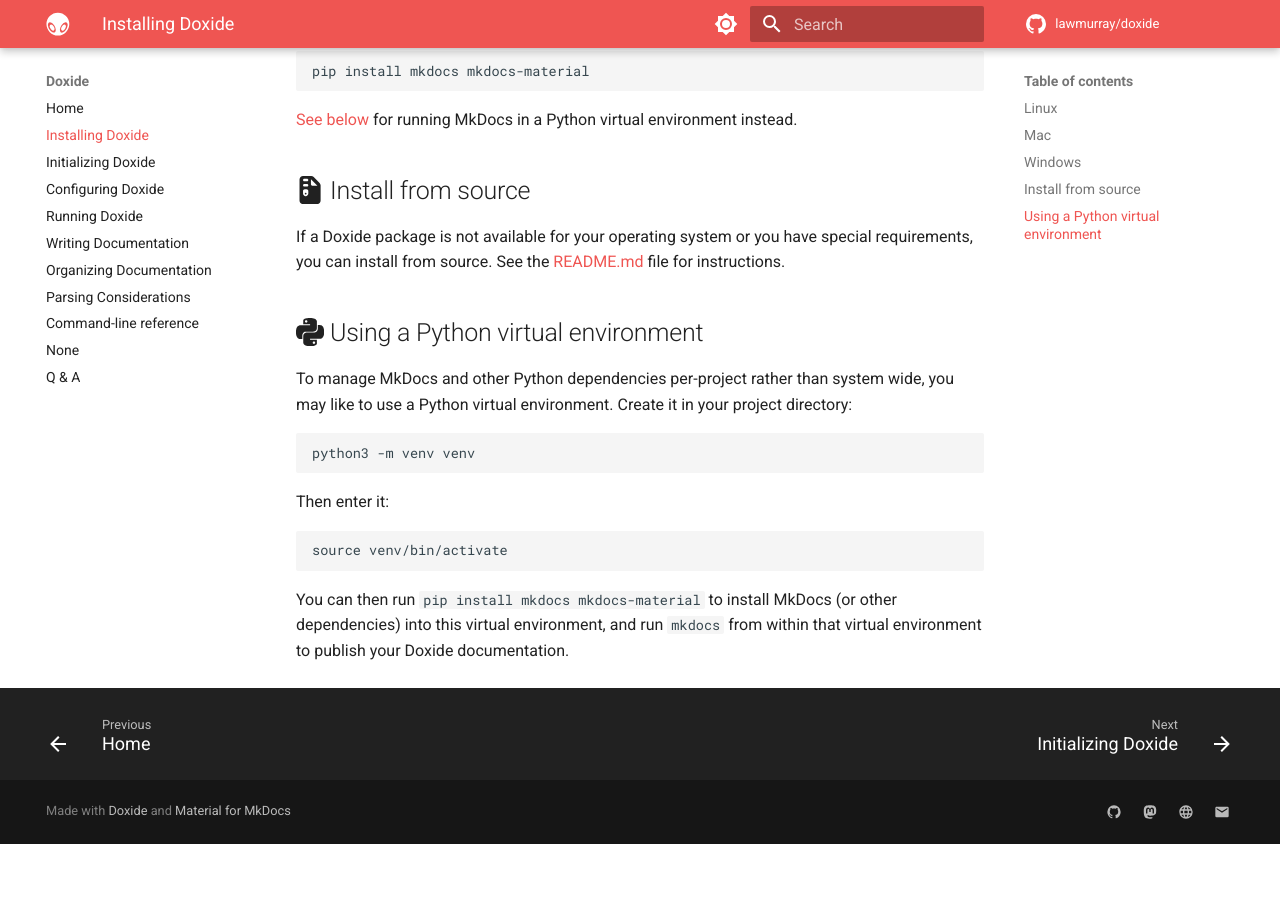
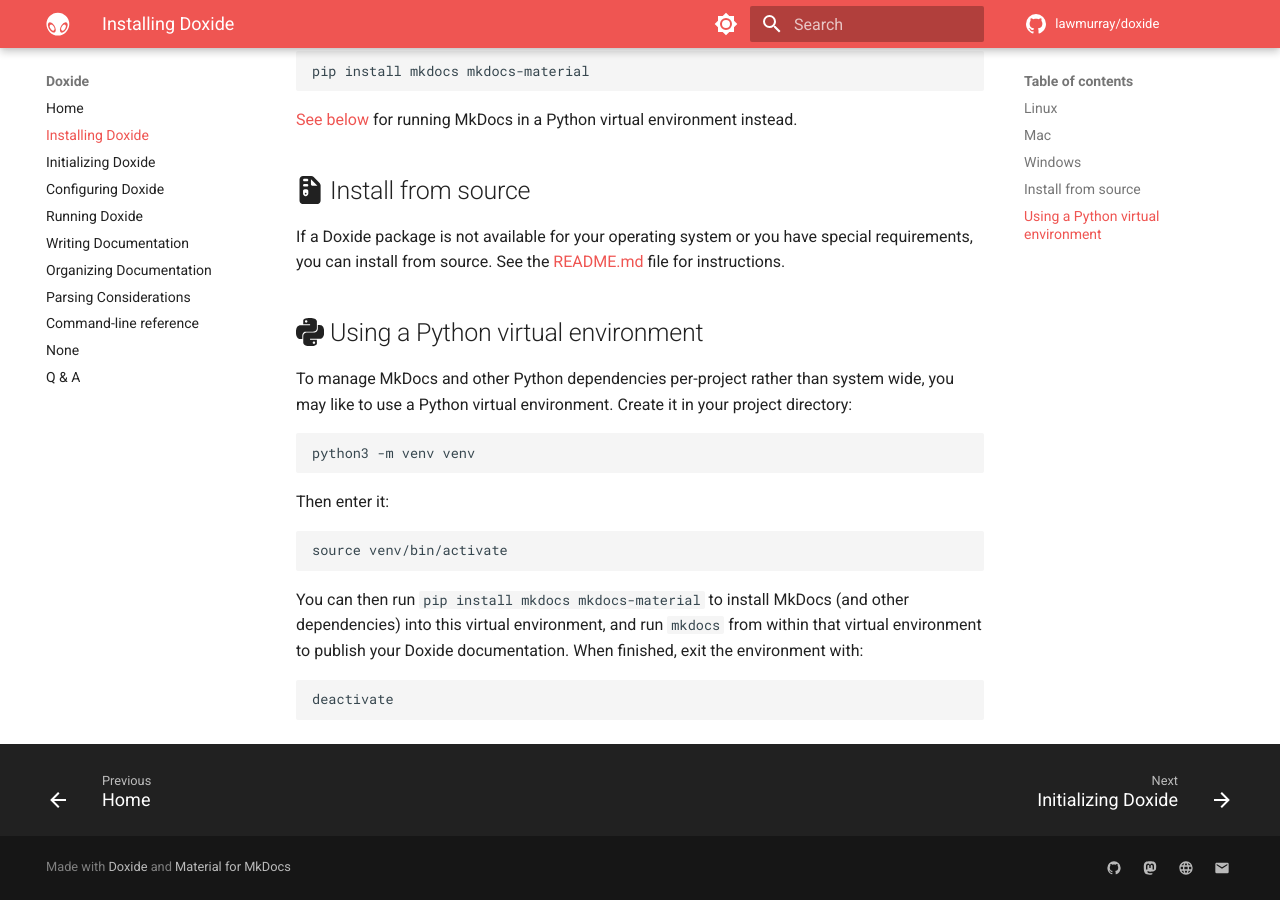
Before and after one commit to lawmurray/doxide, an MkDocs documentation site: the page built from docs/installation.md, in a window 1280 px wide and 900 px high, scrolled down 1710 px. Built offline with MkDocs 1.6.1 and Material for MkDocs 9.7.7, drawn with Linux system fonts in a browser that asks for light colours; comment, search, counter and statistics services are not loaded; before the commit the page ends 2554 px from its top, so only the background shows below that.

Commit message:
Added how to deactivate Python virtual environment to installation instructions.

````diff
--- a/docs/installation.md
+++ b/docs/installation.md
@@ -129,4 +129,7 @@
 ```
 source venv/bin/activate
 ```
-You can then run  `pip install mkdocs mkdocs-material` to install MkDocs (or other dependencies) into this virtual environment, and run `mkdocs` from within that virtual environment to publish your Doxide documentation.
+You can then run  `pip install mkdocs mkdocs-material` to install MkDocs (and other dependencies) into this virtual environment, and run `mkdocs` from within that virtual environment to publish your Doxide documentation. When finished, exit the environment with:
+```
+deactivate
+```
````
